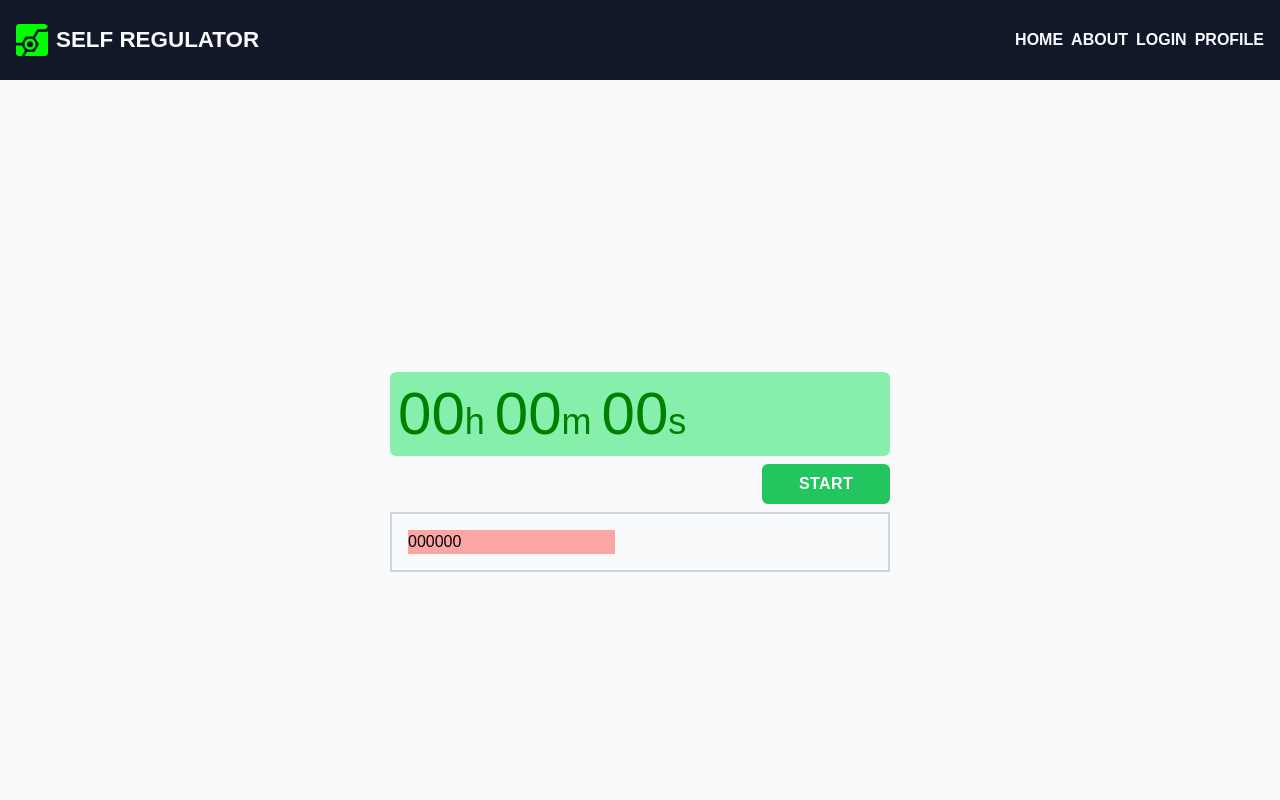
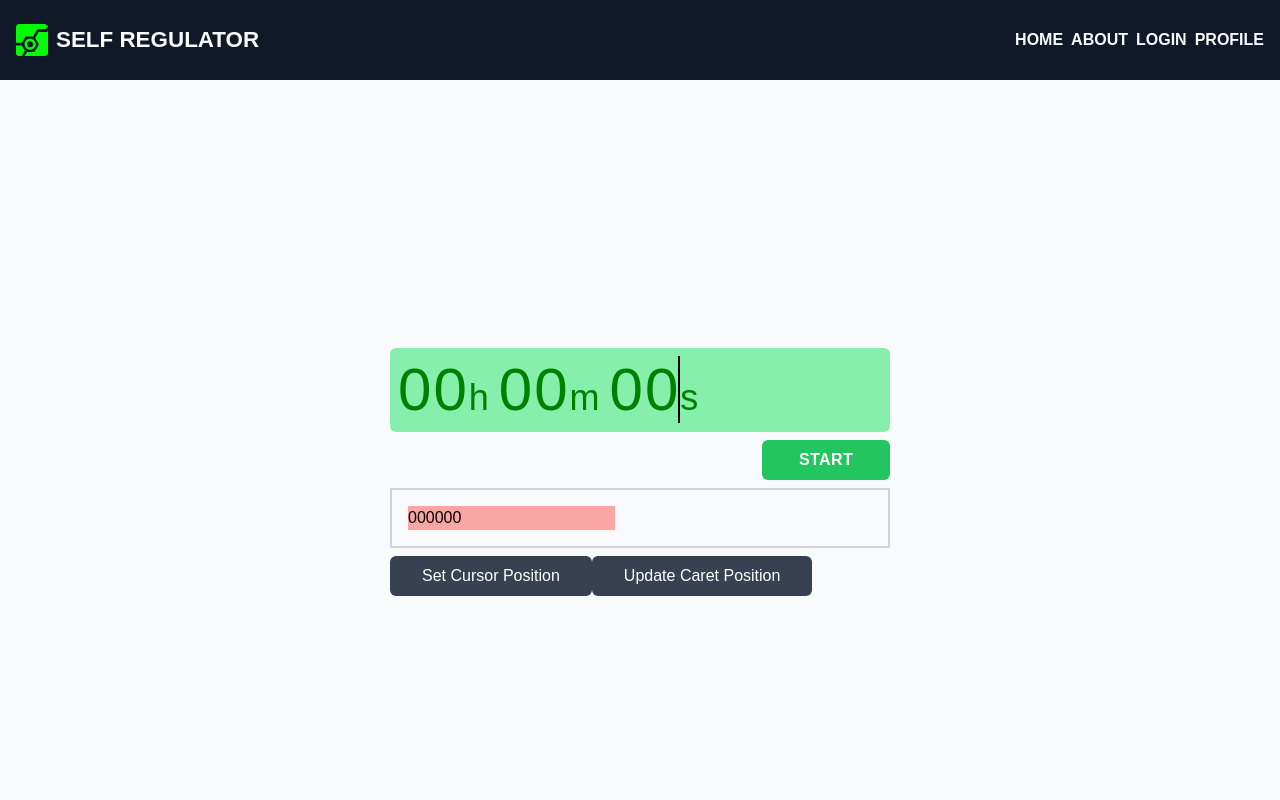
Before and after one commit to JamesPrenticez/selfreg, a React (Vite) app in the folder frontend/: page /meditation in a window 1280 px wide. Both pictures are taken after a click on the button "START". Shown: the top 800 px of the page. Built offline with nearby package versions, Linux system fonts and the light colour scheme.

Commit message:
wip cursor

```diff
--- a/frontend/src/components/common/Button.tsx
+++ b/frontend/src/components/common/Button.tsx
@@ -28,7 +28,7 @@ export function Button({
           variant === "success" ? "bg-green-500 hover:bg-green-600 text-white"
           : variant === "error" ? "bg-red-500 hover:bg-red-600 text-white"
           : variant === "secondary" ? "bg-slate-900 hover:bg-slate-800 text-white"
-          : "bg-gray-400 hover:bg-gray-500 text-slate-900"
+          : "bg-gray-700 hover:bg-gray-800 text-white"
         }
         ${ csx }
       `}
--- a/frontend/src/components/timer/CountdownTimer.tsx
+++ b/frontend/src/components/timer/CountdownTimer.tsx
@@ -1,5 +1,6 @@
 import React, { useState, useEffect, ReactElement } from 'react';
-import { useFocusBlur } from '../../hooks';
+import { setCaretPosition, useCursorPosition, useFocusBlur, useKeyPressed } from '../../hooks';
+import { Button } from '../common';
 
 type Timer = ReturnType<typeof setTimeout>;
 
@@ -17,6 +18,9 @@ function CountdownTimer(): ReactElement {
   const [isRunning, setIsRunning] = useState<boolean>(false)
   // New state to keep track of the remaining time in seconds
   const [remainingTime, setRemainingTime] = useState<number>(0);
+  const isBackspacePressed = useKeyPressed("backspace")
+
+  const { start, end, realCursorPosition, updateCaret } = useCursorPosition(inputRef);
 
   useEffect(() => {
     let timerId: Timer | null = null;
@@ -26,7 +30,7 @@ function CountdownTimer(): ReactElement {
       const seconds = timeStringToSeconds(normalized)
       const backAgain = secondsToTimeString(remainingTime)
 
-      console.table([normalized, seconds, backAgain])
+      // console.table([normalized, seconds, backAgain])
 
       setRemainingTime(seconds);
     }
@@ -68,19 +72,25 @@ function CountdownTimer(): ReactElement {
 
   // Handle Placeholder
   // useEffect(() => {
-  //   if (isActive) {
-  //     inputValue === "" ? setPlaceholderValue("123456") : setPlaceholderValue(inputValue)
+  //   if (!isActive) {
+  //     inputValue === "" ? setPlaceholderValue("") : setPlaceholderValue(inputValue)
   //     setInputValue('');
   //   }
 
-  //   if (!isActive) {
-  //     inputValue === "" ? setInputValue(placeholderValue) : setPlaceholderValue("123456")
+  //   if (isActive) {
+  //     inputValue === "" ? setInputValue(placeholderValue) : setPlaceholderValue("")
   //   }
 
   // }, [isActive]);
 
-  // onKey press backspace
-  // if(isActive) {setInputValue("") }
+  // Handle Delete Key
+  // useEffect(() => {
+  //   if(!isRunning){
+  //     if(isBackspacePressed && inputValue.length === 6) console.log("backspaced")
+  //   }
+  // }, [isRunning, isBackspacePressed ])
+
+
 
   const handleChange = (e: React.ChangeEvent<HTMLInputElement>) => {
     const value = e.target.value;
@@ -92,26 +102,21 @@ function CountdownTimer(): ReactElement {
       if (value.length > 6) {
         // Remove the first character if the length exceeds 6
         const newValue = value.substring(1);
-        console.log(newValue)
         setInputValue(newValue);
       } else {
-        console.log(value)
         setInputValue(value);
       }
     }
   };
 
-  const getValue = (value: string, position: number) => {
-    const index = value.length - position
-    return value.charAt(index) || '0';
-  };
+  const handelUpdateCursorPosition = (position: number): void => {
+    // setCaretPosition(inputRef, position)
+    // updateCaret
+    setCaretPosition(inputRef, position);
+    setTimeout(updateCaret, 0);
+  }
 
-  const getStyle = (value: string, position: number) => {
-    const index = value.length - position
-    return value.charAt(index) ? { color: 'green' } : { color: 'red' };
-  };
 
-  // TODO backspace eventlistener to clear inputValue
 
  return (
     <div className="flex flex-col items-center justify-center h-screen">
@@ -124,33 +129,32 @@ function CountdownTimer(): ReactElement {
             relative w-[500px] text-6xl rounded-md p-2 font-black"
             ${inputValue.length > 0 ? "bg-green-300" : "bg-pink-300"}`
           }
-
           onClick={() => setIsActive(true)}
         >
 
           {
             inputValue.length > 0 ? (
               <div>
-                <span style={getStyle(inputValue, 6)}>{getValue(inputValue, 6)}</span>
-                <span style={getStyle(inputValue, 5)}>{getValue(inputValue, 5)}</span>
-                <span className="text-4xl" style={getStyle(inputValue, 5)}>h&nbsp;</span>
-                <span style={getStyle(inputValue, 4)}>{getValue(inputValue, 4)}</span>
-                <span style={getStyle(inputValue, 3)}>{getValue(inputValue, 3)}</span>
-                <span className="text-4xl" style={getStyle(inputValue, 3)}>m&nbsp;</span>
-                <span style={getStyle(inputValue, 2)}>{getValue(inputValue, 2)}</span>
-                <span style={getStyle(inputValue, 1)}>{getValue(inputValue, 1)}</span>
-                <span className="text-4xl" style={getStyle(inputValue, 1)}>s&nbsp;</span>
+                <SpanNumber value={inputValue} position={5} isActive={isActive} realCursorPosition={realCursorPosition} handelUpdateCursorPosition={handelUpdateCursorPosition} />
+                <SpanNumber value={inputValue} position={4} isActive={isActive} realCursorPosition={realCursorPosition} handelUpdateCursorPosition={handelUpdateCursorPosition}/>
+                <span className="text-4xl" style={getStyle(inputValue, 4)}>h&nbsp;</span>
+                <SpanNumber value={inputValue} position={3} isActive={isActive} realCursorPosition={realCursorPosition} handelUpdateCursorPosition={handelUpdateCursorPosition}/>
+                <SpanNumber value={inputValue} position={2} isActive={isActive} realCursorPosition={realCursorPosition} handelUpdateCursorPosition={handelUpdateCursorPosition}/>
+                <span className="text-4xl" style={getStyle(inputValue, 2)}>m&nbsp;</span>
+                <SpanNumber value={inputValue} position={1} isActive={isActive} realCursorPosition={realCursorPosition} handelUpdateCursorPosition={handelUpdateCursorPosition}/>
+                <SpanNumber value={inputValue} position={0} isActive={isActive} realCursorPosition={realCursorPosition} handelUpdateCursorPosition={handelUpdateCursorPosition}/>
+                <span className="text-4xl" style={getStyle(inputValue, 0)}>s&nbsp;</span>
               </div>
             ) : (
               <div className='text-gray-300'>
-                <span>{getValue(placeholderValue, 6)}</span>
                 <span>{getValue(placeholderValue, 5)}</span>
+                <span>{getValue(placeholderValue, 4)}</span>
                 <span className="text-4xl">h&nbsp;</span>
-                <span >{getValue(placeholderValue, 4)}</span>
                 <span >{getValue(placeholderValue, 3)}</span>
+                <span >{getValue(placeholderValue, 2)}</span>
                 <span className="text-4xl">m&nbsp;</span>
-                <span >{getValue(placeholderValue, 2)}</span>
                 <span >{getValue(placeholderValue, 1)}</span>
+                <span >{getValue(placeholderValue, 0)}</span>
                 <span className="text-4xl">s&nbsp;</span>
               </div>
             )
@@ -177,15 +181,58 @@ function CountdownTimer(): ReactElement {
           onChange={handleChange}
           onBlur={handleBlur}
           className="bg-red-300"
+          onKeyDown={updateCaret}
         />
         </div>
-
+        <Button onClick={() => setCaretPosition(inputRef, 3)}>Set Cursor Position</Button>
+        <Button onClick={updateCaret}>Update Caret Position</Button>
       </div>
     </div>
   );
 }
 
 export default CountdownTimer;
+
+interface ISpanNumber {
+  value: string;
+  position: number;
+  isActive: boolean;
+  realCursorPosition: number | null;
+  handelUpdateCursorPosition: (position: number) => void;
+}
+
+const SpanNumber = ({
+  value,
+  position,
+  isActive,
+  realCursorPosition,
+  handelUpdateCursorPosition
+}: ISpanNumber ) => {
+  return (
+    <span
+      className='relative'
+      style={{
+        borderRight: "solid 2px transparent",
+        // borderColor: (realCursorPosition === position) && isActive ? "black" : "transparent",
+        borderColor: (realCursorPosition === position) ? "black" : "transparent",
+        ...getStyle(value, position)}
+      }
+      onClick={() => handelUpdateCursorPosition(position)}
+    >
+      {getValue(value, position)}
+    </span>
+  )
+}
+
+const getValue = (value: string, position: number) => {
+  const index = (value.length - 1) - position
+  return value.charAt(index) || '0';
+};
+
+const getStyle = (value: string, position: number) => {
+  const index = (value.length - 1) - position
+  return value.charAt(index) ? { color: 'green' } : { color: 'red' };
+};
 
 function normalizeTimeString(timeString: string): string {
   // Pad the string with leading zeros to make it of length 6
--- a/frontend/src/hooks/events/index.ts
+++ b/frontend/src/hooks/events/index.ts
@@ -1 +1,3 @@
 export * from "./useFocusBlur"
+export * from "./useKeyPressed"
+export * from "./useCursorPosition"
--- /dev/null
+++ b/frontend/src/hooks/events/useCursorPosition.tsx
@@ -0,0 +1,68 @@
+import {  useCallback, useState, useEffect, useRef, type RefObject,} from "react";
+
+// export function useCaretPosition<
+//   T extends HTMLInputElement | HTMLTextAreaElement = HTMLInputElement
+// >() {
+//   const node = useRef<T>(null);
+//   const [start, setStart] = useState(0);
+//   const [end, setEnd] = useState(0);
+
+//   const updateCaret = useCallback(() => {
+//     if (node.current) {
+//       const { selectionStart, selectionEnd } = node.current;
+
+//       setStart(selectionStart!);
+//       setEnd(selectionEnd!);
+//     }
+//   }, []);
+
+//   useEffect(() => {
+//     if (node.current) {
+//       node.current.setSelectionRange(start, end);
+//     }
+//   });
+
+//   return { start, end, ref: node, updateCaret };
+// }
+
+type RefType<T extends HTMLInputElement | HTMLTextAreaElement = HTMLInputElement> = RefObject<T>;
+
+export function useCursorPosition<
+  T extends HTMLInputElement | HTMLTextAreaElement = HTMLInputElement
+>(ref: RefType<T>) {
+  const [start, setStart] = useState(0);
+  const [end, setEnd] = useState(0);
+  const [realCursorPosition, setRealCursorPosition] = useState(0);
+
+  const updateCaret = useCallback(() => {
+    console.log("fire")
+    // Use a timeout to delay the reading of selectionStart and selectionEnd
+    const timeoutId = setTimeout(() => {
+      if (ref.current) {
+        const { selectionStart, selectionEnd } = ref.current;
+        setStart(selectionStart!);
+        setEnd(selectionEnd!);
+      }
+    }, 0);
+
+    // Return a cleanup function to clear the timeout
+    return () => clearTimeout(timeoutId);
+  }, [ref]);
+
+  useEffect(() => {
+    if (ref.current) {
+      ref.current.setSelectionRange(start, end);
+      setRealCursorPosition(ref.current.value.length - start)
+    }
+  }, [start, end, ref]);
+
+  return { realCursorPosition, start, end, updateCaret };
+}
+
+export const setCaretPosition = (ref: RefObject<HTMLInputElement>, position: number) => {
+  const input = ref.current;
+  if (input) {
+    input.focus();
+    input.setSelectionRange(position, position);
+  }
+};
--- /dev/null
+++ b/frontend/src/hooks/events/useKeyPressed.tsx
@@ -0,0 +1,34 @@
+import React, { useState, useEffect } from 'react';
+
+// Custom hook to listen for key presses
+export function useKeyPressed(targetKey: string): boolean {
+  // State for keeping track of whether key is pressed
+  const [keyPressed, setKeyPressed] = useState<boolean>(false);
+
+  // If pressed key is our target key then set to true
+  function downHandler({ key }: KeyboardEvent): void {
+    if (key.toLowerCase() === targetKey.toLowerCase()) {
+      setKeyPressed(true);
+    }
+  }
+
+  // If released key is our target key then set to false
+  const upHandler = ({ key }: KeyboardEvent): void => {
+    if (key.toLowerCase() === targetKey.toLowerCase()) {
+      setKeyPressed(false);
+    }
+  };
+
+  // Add event listeners
+  useEffect(() => {
+    window.addEventListener('keydown', downHandler);
+    window.addEventListener('keyup', upHandler);
+    // Remove event listeners on cleanup
+    return () => {
+      window.removeEventListener('keydown', downHandler);
+      window.removeEventListener('keyup', upHandler);
+    };
+  }, []); // Empty array ensures that effect is only run on mount and unmount
+
+  return keyPressed;
+}
--- a/frontend/src/pages/Business.tsx
+++ b/frontend/src/pages/Business.tsx
@@ -1,10 +1,15 @@
 import React from 'react'
+import { useCursorPosition } from '../hooks';
 
 function Business() {
+  const ref = React.useRef(null);
+  const { updateCaret } = useCursorPosition(ref);
+
   return (
-    <>
-      bizzzzz
-    </>
+    <div>
+      <input ref={ref} type="text" />
+      <button onClick={updateCaret}>Update Caret Position</button>
+    </div>
   )
 }
 
```
